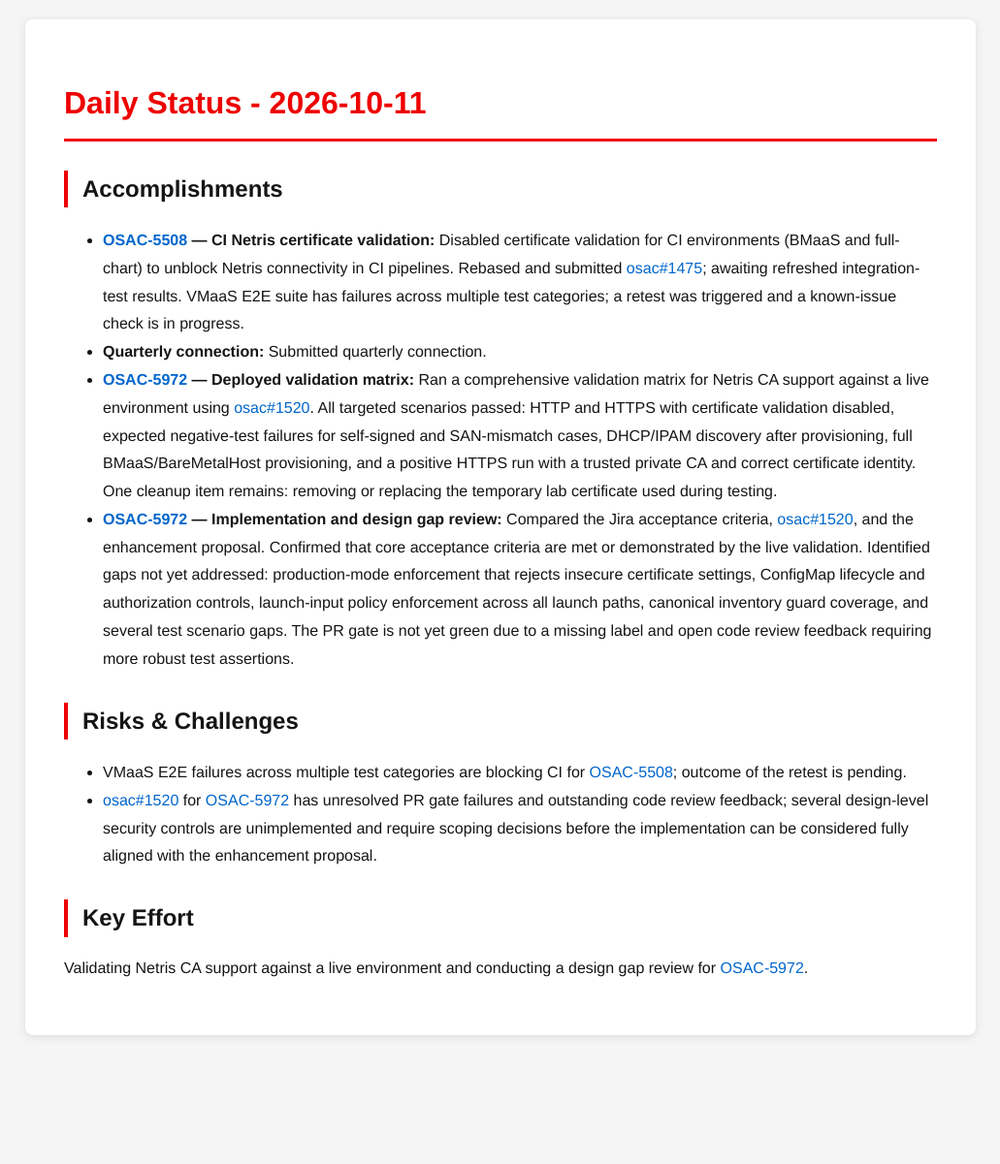
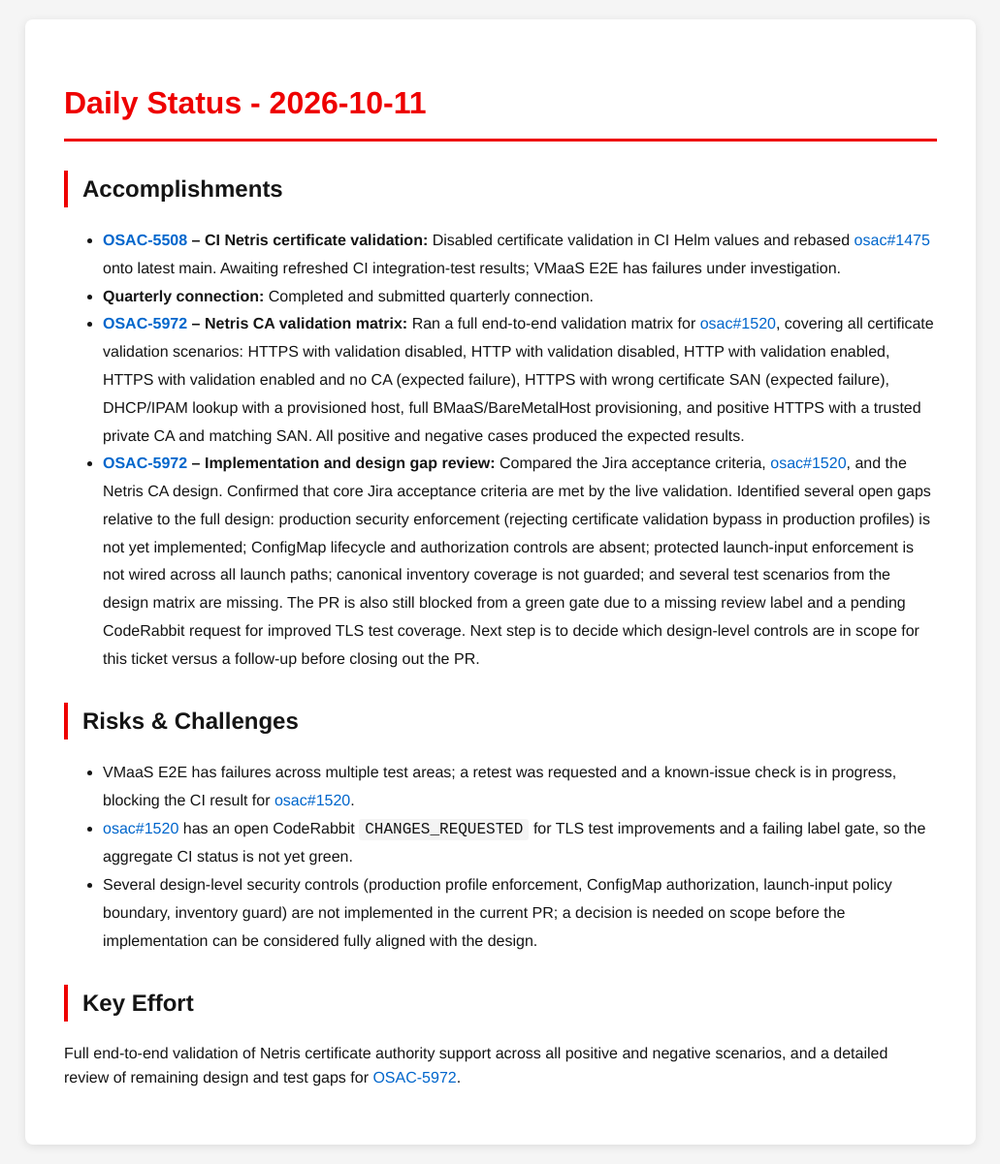
Before and after one commit to tzvatot/daily-status, a Jekyll site: the page built from 2026-10-11.md, in a window 1280 px wide. Shown: the whole page at 97% size, without its empty margins (124-1155 px from the left). Built offline with Jekyll 4.4.1, drawn with Linux system fonts in a browser that asks for light colours; before the commit the page ends 1088 px from its top, so only the background shows below that.

Commit message:
Daily status update - 2026-10-11

```diff
--- a/2026-10-11.md
+++ b/2026-10-11.md
@@ -7,14 +7,15 @@
 # Daily Status - 2026-10-11
 
 ## Accomplishments
-- **[OSAC-5508](https://redhat.atlassian.net/browse/OSAC-5508) — CI Netris certificate validation:** Disabled certificate validation for CI environments (BMaaS and full-chart) to unblock Netris connectivity in CI pipelines. Rebased and submitted [osac#1475](https://github.com/osac-project/osac/pull/1475); awaiting refreshed integration-test results. VMaaS E2E suite has failures across multiple test categories; a retest was triggered and a known-issue check is in progress.
-- **Quarterly connection:** Submitted quarterly connection.
-- **[OSAC-5972](https://redhat.atlassian.net/browse/OSAC-5972) — Deployed validation matrix:** Ran a comprehensive validation matrix for Netris CA support against a live environment using [osac#1520](https://github.com/osac-project/osac/pull/1520). All targeted scenarios passed: HTTP and HTTPS with certificate validation disabled, expected negative-test failures for self-signed and SAN-mismatch cases, DHCP/IPAM discovery after provisioning, full BMaaS/BareMetalHost provisioning, and a positive HTTPS run with a trusted private CA and correct certificate identity. One cleanup item remains: removing or replacing the temporary lab certificate used during testing.
-- **[OSAC-5972](https://redhat.atlassian.net/browse/OSAC-5972) — Implementation and design gap review:** Compared the Jira acceptance criteria, [osac#1520](https://github.com/osac-project/osac/pull/1520), and the enhancement proposal. Confirmed that core acceptance criteria are met or demonstrated by the live validation. Identified gaps not yet addressed: production-mode enforcement that rejects insecure certificate settings, ConfigMap lifecycle and authorization controls, launch-input policy enforcement across all launch paths, canonical inventory guard coverage, and several test scenario gaps. The PR gate is not yet green due to a missing label and open code review feedback requiring more robust test assertions.
+- **[OSAC-5508](https://redhat.atlassian.net/browse/OSAC-5508) – CI Netris certificate validation:** Disabled certificate validation in CI Helm values and rebased [osac#1475](https://github.com/osac-project/osac/pull/1475) onto latest main. Awaiting refreshed CI integration-test results; VMaaS E2E has failures under investigation.
+- **Quarterly connection:** Completed and submitted quarterly connection.
+- **[OSAC-5972](https://redhat.atlassian.net/browse/OSAC-5972) – Netris CA validation matrix:** Ran a full end-to-end validation matrix for [osac#1520](https://github.com/osac-project/osac/pull/1520), covering all certificate validation scenarios: HTTPS with validation disabled, HTTP with validation disabled, HTTP with validation enabled, HTTPS with validation enabled and no CA (expected failure), HTTPS with wrong certificate SAN (expected failure), DHCP/IPAM lookup with a provisioned host, full BMaaS/BareMetalHost provisioning, and positive HTTPS with a trusted private CA and matching SAN. All positive and negative cases produced the expected results.
+- **[OSAC-5972](https://redhat.atlassian.net/browse/OSAC-5972) – Implementation and design gap review:** Compared the Jira acceptance criteria, [osac#1520](https://github.com/osac-project/osac/pull/1520), and the Netris CA design. Confirmed that core Jira acceptance criteria are met by the live validation. Identified several open gaps relative to the full design: production security enforcement (rejecting certificate validation bypass in production profiles) is not yet implemented; ConfigMap lifecycle and authorization controls are absent; protected launch-input enforcement is not wired across all launch paths; canonical inventory coverage is not guarded; and several test scenarios from the design matrix are missing. The PR is also still blocked from a green gate due to a missing review label and a pending CodeRabbit request for improved TLS test coverage. Next step is to decide which design-level controls are in scope for this ticket versus a follow-up before closing out the PR.
 
 ## Risks & Challenges
-- VMaaS E2E failures across multiple test categories are blocking CI for [OSAC-5508](https://redhat.atlassian.net/browse/OSAC-5508); outcome of the retest is pending.
-- [osac#1520](https://github.com/osac-project/osac/pull/1520) for [OSAC-5972](https://redhat.atlassian.net/browse/OSAC-5972) has unresolved PR gate failures and outstanding code review feedback; several design-level security controls are unimplemented and require scoping decisions before the implementation can be considered fully aligned with the enhancement proposal.
+- VMaaS E2E has failures across multiple test areas; a retest was requested and a known-issue check is in progress, blocking the CI result for [osac#1520](https://github.com/osac-project/osac/pull/1520).
+- [osac#1520](https://github.com/osac-project/osac/pull/1520) has an open CodeRabbit `CHANGES_REQUESTED` for TLS test improvements and a failing label gate, so the aggregate CI status is not yet green.
+- Several design-level security controls (production profile enforcement, ConfigMap authorization, launch-input policy boundary, inventory guard) are not implemented in the current PR; a decision is needed on scope before the implementation can be considered fully aligned with the design.
 
 ## Key Effort
-Validating Netris CA support against a live environment and conducting a design gap review for [OSAC-5972](https://redhat.atlassian.net/browse/OSAC-5972).
+Full end-to-end validation of Netris certificate authority support across all positive and negative scenarios, and a detailed review of remaining design and test gaps for [OSAC-5972](https://redhat.atlassian.net/browse/OSAC-5972).
```
